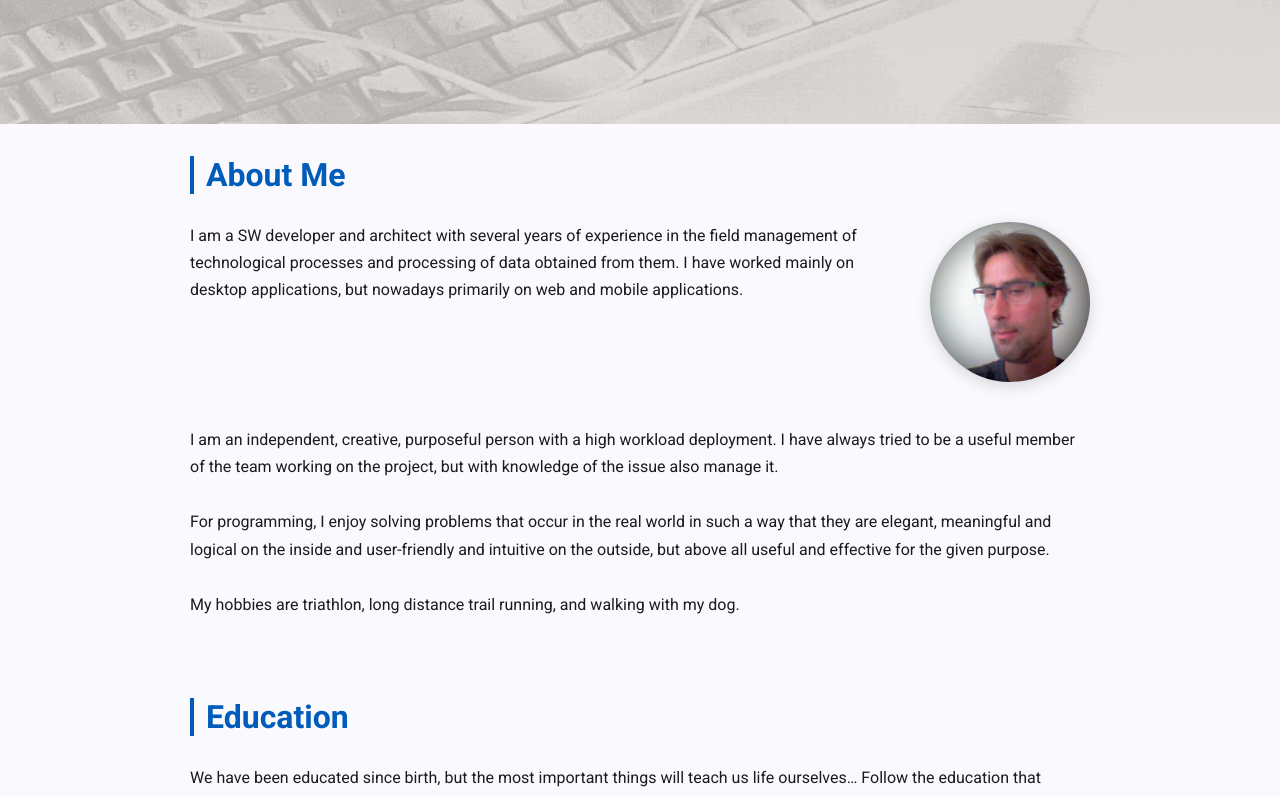
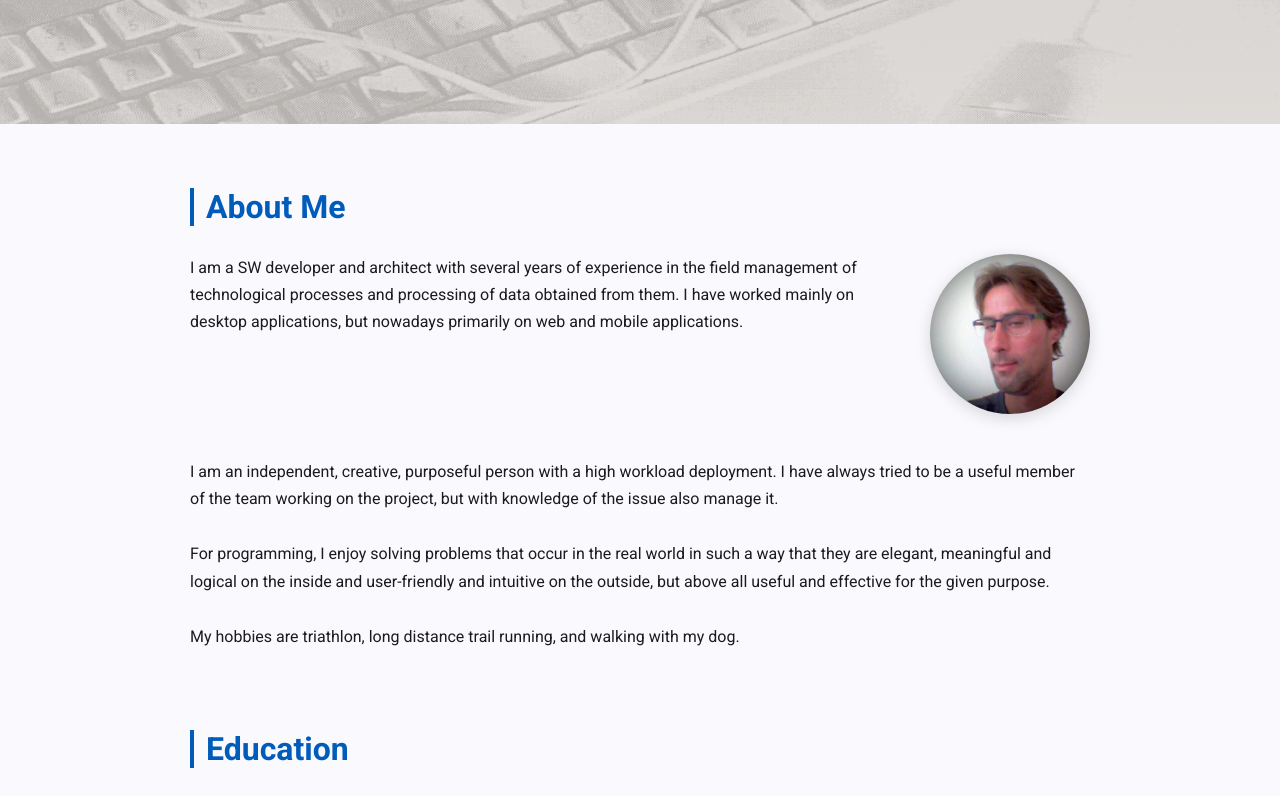
Before and after one commit to rsmilek/radim-smilek-a, an Angular app: page / in a window 1280 px wide. Shown: the part 740-1536 px from the top of the page. Built offline with nearby package versions, Linux system fonts and the light colour scheme.

Commit message:
Fixed scrolling jump

```diff
--- a/src/styles.scss
+++ b/src/styles.scss
@@ -57,7 +57,7 @@ html {
 .resume-section {
     display: flex;
     align-items: center;
-    padding: 2rem;
+    padding: 4rem 2rem 0rem 2rem;
 }
 
 .section-inner {
```
